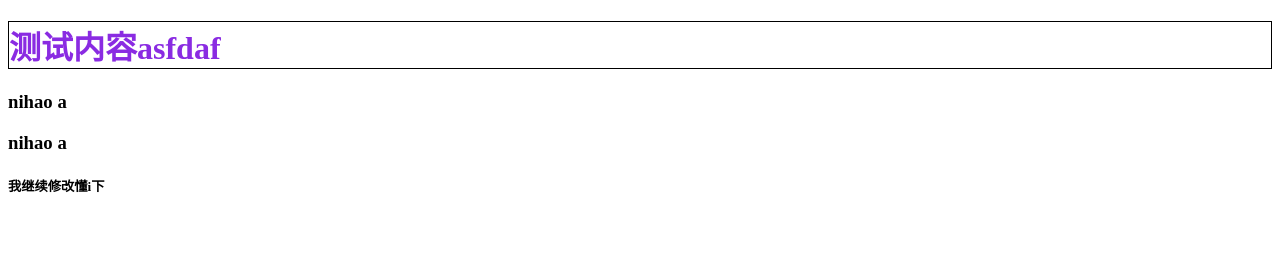
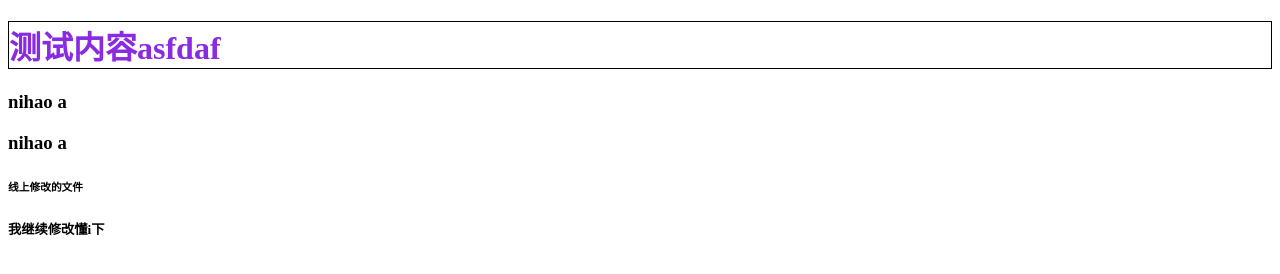
Before and after one commit to 15094095974/git-demo, a website: page src/index.html in a window 1280 px wide. Drawn offline with nearby package versions, Linux system fonts and the light colour scheme; files that its build step writes are made by us from their sources.

Commit message:
我在线上修改了X文件

```diff
--- a/src/index.html
+++ b/src/index.html
@@ -10,6 +10,7 @@
 <h1>测试内容asfdaf</h1>
 <h3>nihao a </h3>
 <h3>nihao a </h3>
+    <h6>线上修改的文件</h6>
 <h5>我继续修改懂i下</h5>
 <script type="text/javascript" src="scripts/all.js"></script>
 </body>
```
